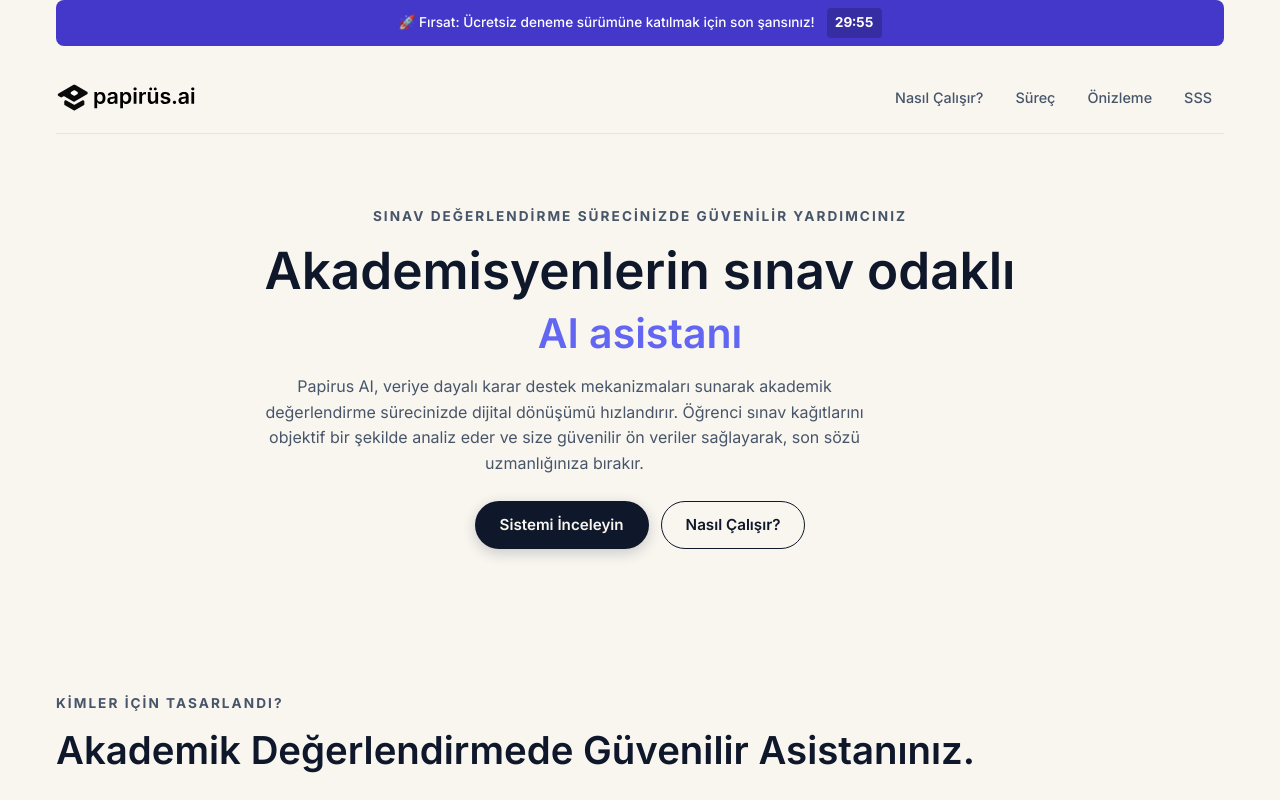
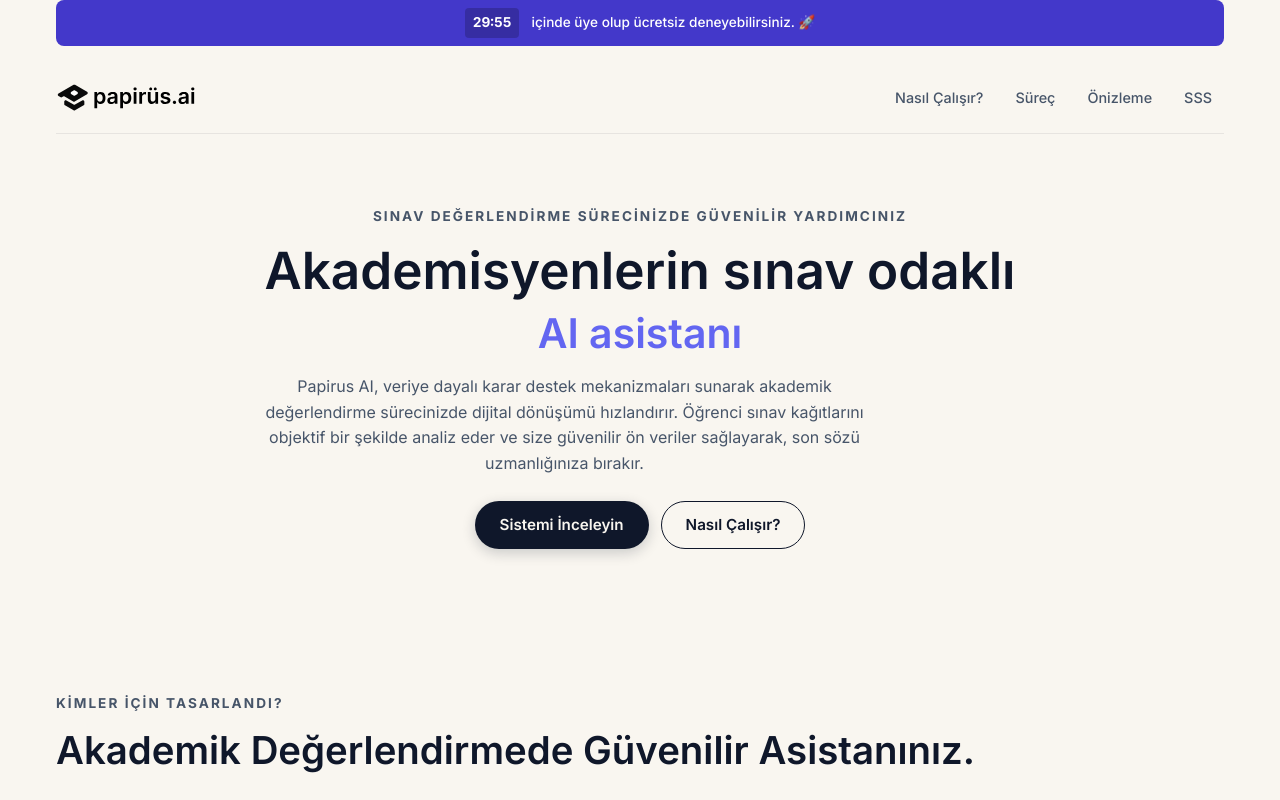
Before and after one commit to okanacer332/exam-landing, a Next.js app: page / in a window 1280 px wide. Shown: the top 800 px of the page. Built offline with nearby package versions, Linux system fonts and the light colour scheme.

Commit message:
feat: updated announcement bar text and layout

```diff
--- a/app/components/CountdownBar.tsx
+++ b/app/components/CountdownBar.tsx
@@ -32,7 +32,6 @@ export default function CountdownBar() {
       gap: "12px",
       flexWrap: "wrap"
     }}>
-      <span>🚀 Fırsat: Ücretsiz deneme sürümüne katılmak için son şansınız!</span>
       <span style={{
         background: "rgba(0,0,0,0.2)",
         padding: "4px 8px",
@@ -42,6 +41,7 @@ export default function CountdownBar() {
       }}>
         {minutes.toString().padStart(2, "0")}:{seconds.toString().padStart(2, "0")}
       </span>
+      <span>içinde üye olup ücretsiz deneyebilirsiniz. 🚀</span>
     </div>
   );
 }
```
